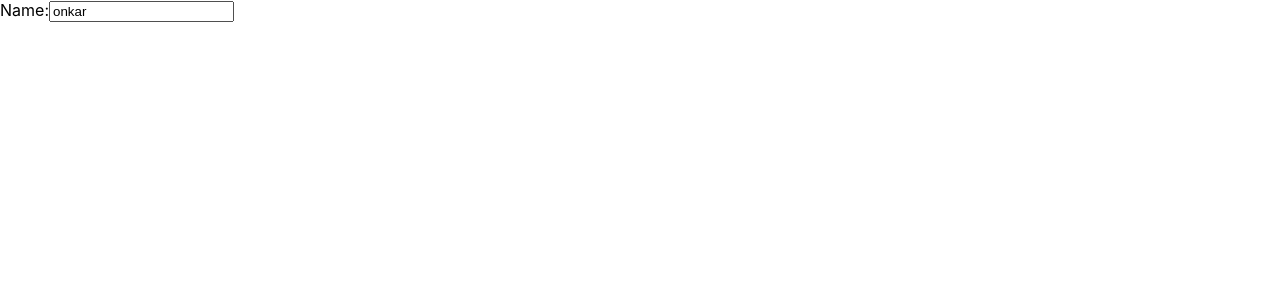
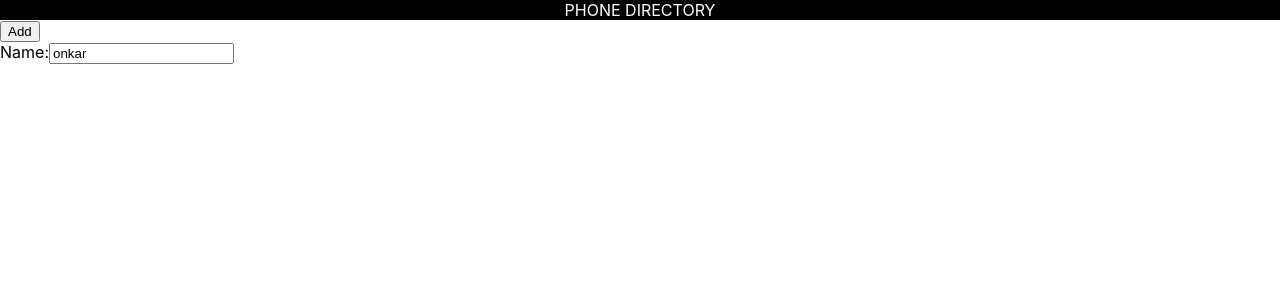
Before and after one commit to onkarsonar/react-phone-directory, a React (Create React App) app: page / in a window 1280 px wide. Shown: the top 300 px of the page. Built offline with nearby package versions, Linux system fonts and the light colour scheme.

Commit message:
inline css

```diff
--- a/src/App.js
+++ b/src/App.js
@@ -1,19 +1,16 @@
 import React, { Component } from 'react';
+import Header  from './Header';
 class App extends Component {
 
   render() {
     return (
       <div>
-        {/* <div className="header">
-          Phone Directory
-        </div>
-        <button>Add</button>
-        <div>
-          <span>Name</span><br />
-          <span>Phone</span>
-        </div> */}
+      <Header/>
+      <button>Add</button>
+      <div>
         <label htmlFor="name">Name:</label>
         <input type="text" placeholder="Enter Name" id="name" defaultValue="onkar"></input>
+      </div>
       </div>
     );
   }
--- a/src/Header.js
+++ b/src/Header.js
@@ -2,7 +2,7 @@ import React, {Component} from "react";
 
 const Header = function(){
     return(
-        <div className="header">
+        <div className="header" style={{textAlign:'center',padding:'20',color:'white',background:'black', textTransform:'uppercase'}}>
             Phone Directory
             </div>
 
```
